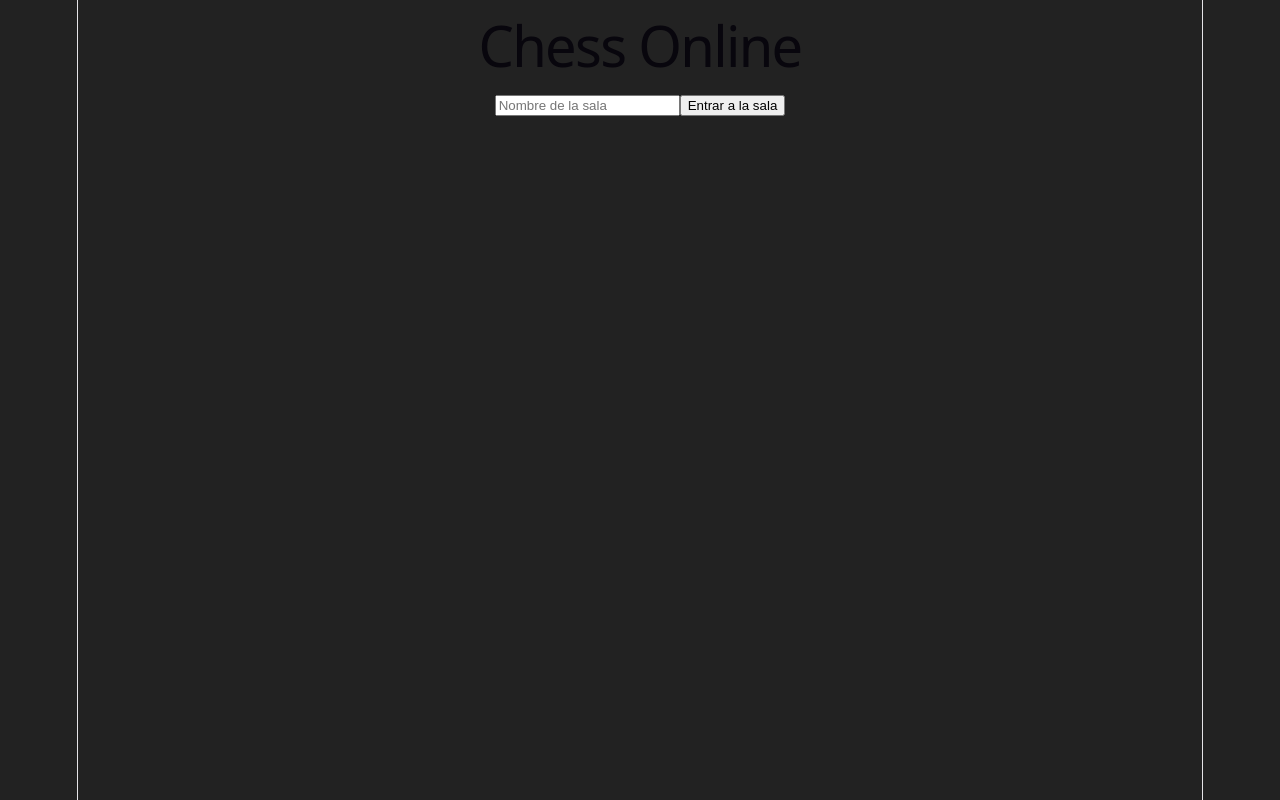
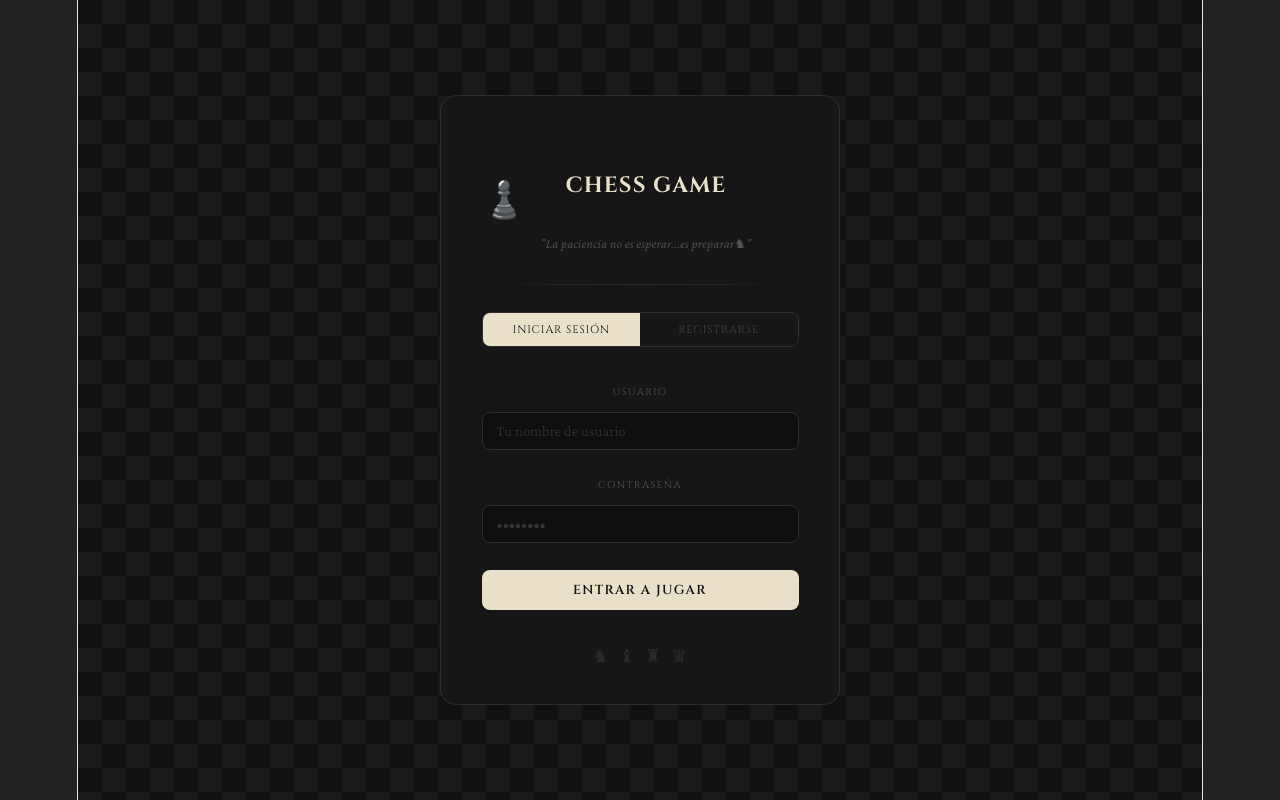
Before and after one commit to DannyWick18/Examen1-con-nodejs, a React (Vite) app in the folder client/: page / in a window 1280 px wide. Built offline with nearby package versions, Linux system fonts and the light colour scheme; no server answers.

Commit message:
sockets-lajedrez

```diff
--- a/client/src/App.css
+++ b/client/src/App.css
@@ -29,6 +29,7 @@ body {
     justify-content: center;
     align-items: center;
 
+    font-family: 'Cinzel', serif;
     font-size: 50px;
     font-weight: bold;
 
@@ -48,7 +49,7 @@ body {
 }
 
 .selected {
-    outline: 5px solid maroon;
+    outline: 5px solid brown;
 }
 
 .square {
@@ -62,6 +63,7 @@ body {
     top: 2px;
     left: 4px;
 
+    font-family: 'Cinzel', serif;
     font-size: 12px;
     font-weight: bold;
 
--- a/client/src/App.jsx
+++ b/client/src/App.jsx
@@ -1,11 +1,28 @@
-//import Home from "./pages/Home";
+// src/App.jsx
+import React, { useState } from 'react';
+import Login from "./pages/Login";
 import Board from "./components/gameplay";
 
 function App() {
+  // Este estado controla si el usuario ya inició sesión (empieza en false)
+  const [isAuthenticated, setIsAuthenticated] = useState(false);
 
-  //return <Home />;
-  return <Board />;
+  // Esta función cambia el estado a true cuando el login es correcto
+  const handleLoginSuccess = () => {
+    setIsAuthenticated(true);
+  };
 
+  return (
+    <>
+      {!isAuthenticated ? (
+        // Si NO está autenticado, le mostramos la pantalla elegante de Login
+        <Login onLoginSuccess={handleLoginSuccess} />
+      ) : (
+        // Si SÍ está autenticado, entra a tu juego de Ajedrez
+        <Board />
+      )}
+    </>
+  );
 }
 
 export default App;
--- a/client/src/main.jsx
+++ b/client/src/main.jsx
@@ -1,10 +1,8 @@
 import { StrictMode } from 'react'
 import { createRoot } from 'react-dom/client'
 import './index.css'
+import './App.css';
 import App from './App.jsx'
-
-// Nuevo
-import './App.css'
 
 createRoot(document.getElementById('root')).render(
   <StrictMode>
--- /dev/null
+++ b/client/src/pages/Login.css
@@ -0,0 +1,166 @@
+@import url('https://fonts.googleapis.com/css2?family=Cinzel:wght@400;600;700&family=Crimson+Pro:ital,wght@0,300;0,400;1,300&display=swap');
+
+* { box-sizing: border-box; margin: 0; padding: 0; }
+
+.login-bg {
+  min-height: 100vh;
+  background-color: #0f0f0f;
+  background-image: repeating-conic-gradient(#1a1a1a 0% 25%, #111 0% 50%);
+  background-size: 48px 48px;
+  display: flex;
+  align-items: center;
+  justify-content: center;
+  padding: 1.5rem;
+}
+
+.login-card {
+  background: #161616;
+  border: 1px solid #2e2e2e;
+  border-radius: 16px;
+  padding: 2.5rem 2.25rem 2rem;
+  width: 100%;
+  max-width: 400px;
+}
+
+/* Header */
+.login-header {
+  display: flex;
+  align-items: center;
+  gap: 14px;
+  margin-bottom: 1.5rem;
+}
+
+.login-crown {
+  font-size: 36px;
+  line-height: 1;
+}
+
+.login-title {
+  font-family: 'Cinzel', serif;
+  font-size: 22px;
+  font-weight: 700;
+  color: #e8e0c8;
+  letter-spacing: 0.05em;
+}
+
+.login-tagline {
+  font-family: 'Crimson Pro', serif;
+  font-size: 13px;
+  font-weight: 300;
+  font-style: italic;
+  color: #555;
+  margin-top: 2px;
+}
+
+.login-divider {
+  height: 1px;
+  background: linear-gradient(90deg, transparent, #2e2e2e, transparent);
+  margin-bottom: 1.5rem;
+}
+
+/* Tabs */
+.login-tabs {
+  display: flex;
+  gap: 0;
+  margin-bottom: 1.75rem;
+  border: 1px solid #2e2e2e;
+  border-radius: 8px;
+  overflow: hidden;
+}
+
+.login-tab {
+  flex: 1;
+  background: transparent;
+  border: none;
+  padding: 9px 0;
+  font-family: 'Cinzel', serif;
+  font-size: 11px;
+  font-weight: 400;
+  letter-spacing: 0.08em;
+  color: #444;
+  cursor: pointer;
+  transition: background 0.2s, color 0.2s;
+}
+
+.login-tab.active {
+  background: #e8e0c8;
+  color: #0f0f0f;
+}
+
+/* Fields */
+.login-field {
+  margin-bottom: 1.25rem;
+}
+
+.login-label {
+  display: block;
+  font-family: 'Cinzel', serif;
+  font-size: 10px;
+  font-weight: 400;
+  letter-spacing: 0.14em;
+  color: #555;
+  margin-bottom: 7px;
+}
+
+.login-input {
+  width: 100%;
+  background: #0f0f0f;
+  border: 1px solid #2e2e2e;
+  border-radius: 8px;
+  padding: 10px 14px;
+  color: #e8e0c8;
+  font-family: 'Crimson Pro', serif;
+  font-size: 15px;
+  font-weight: 300;
+  outline: none;
+  transition: border-color 0.2s;
+}
+
+.login-input::placeholder { color: #333; }
+.login-input:focus { border-color: #555; }
+
+/* Error */
+.login-error {
+  font-family: 'Crimson Pro', serif;
+  font-size: 13px;
+  color: #c0392b;
+  margin-bottom: 1rem;
+  text-align: center;
+}
+
+/* Button */
+.login-btn {
+  width: 100%;
+  background: #e8e0c8;
+  color: #0f0f0f;
+  border: none;
+  border-radius: 8px;
+  padding: 11px 0;
+  font-family: 'Cinzel', serif;
+  font-size: 13px;
+  font-weight: 600;
+  letter-spacing: 0.1em;
+  cursor: pointer;
+  transition: opacity 0.15s, transform 0.1s;
+  margin-top: 0.25rem;
+}
+
+.login-btn:hover { opacity: 0.85; }
+.login-btn:active { transform: scale(0.98); }
+
+/* Decorative pieces */
+.login-pieces {
+  display: flex;
+  justify-content: center;
+  gap: 10px;
+  margin-top: 1.75rem;
+}
+
+.login-piece {
+  font-size: 18px;
+  color: #2a2a2a;
+  cursor: default;
+  transition: color 0.2s;
+}
+
+.login-piece:hover { color: #555; }
--- /dev/null
+++ b/client/src/pages/Login.jsx
@@ -0,0 +1,116 @@
+import React, { useState } from 'react';
+import './Login.css';
+
+const Login = ({ onLoginSuccess }) => {
+  const [isLoginTab, setIsLoginTab] = useState(true);
+  const [username, setUsername] = useState('');
+  const [password, setPassword] = useState('');
+  const [email, setEmail] = useState('');
+
+  const handleSubmit = (e) => {
+    e.preventDefault();
+
+    if (isLoginTab) {
+      // Simulación de Login
+      if (username.trim() && password.trim()) {
+        onLoginSuccess(); // Te lleva al Home de tu ajedrez
+      }
+    } else {
+      // Simulación de Registro
+      alert('¡Cuenta creada con éxito! Ahora puedes iniciar sesión.');
+      setIsLoginTab(true); // Cambia automáticamente a la pestaña de Iniciar Sesión
+    }
+  };
+
+  return (
+    <div className="login-bg">
+      <div className="login-card">
+
+        {/* Encabezado del Login */}
+        <div className="login-header">
+          <span className="login-crown">♟️</span>
+          <div>
+            <h1 className="login-title">CHESS GAME</h1>
+            <p className="login-tagline">"La paciencia no es esperar...es preparar♞"</p>
+          </div>
+        </div>
+
+        <div className="login-divider"></div>
+
+        {/* Pestañas (Tabs) */}
+        <div className="login-tabs">
+          <button
+            type="button"
+            className={`login-tab ${isLoginTab ? 'active' : ''}`}
+            onClick={() => setIsLoginTab(true)}
+          >
+            INICIAR SESIÓN
+          </button>
+          <button
+            type="button"
+            className={`login-tab ${!isLoginTab ? 'active' : ''}`}
+            onClick={() => setIsLoginTab(false)}
+          >
+            REGISTRARSE
+          </button>
+        </div>
+
+        {/* Formulario */}
+        <form onSubmit={handleSubmit}>
+          <div className="login-field">
+            <label className="login-label">USUARIO</label>
+            <input
+              type="text"
+              className="login-input"
+              placeholder="Tu nombre de usuario"
+              value={username}
+              onChange={(e) => setUsername(e.target.value)}
+              required
+            />
+          </div>
+
+          {!isLoginTab && (
+            <div className="login-field">
+              <label className="login-label">CORREO ELECTRÓNICO</label>
+              <input
+                type="email"
+                className="login-input"
+                placeholder="ejemplo@correo.com"
+                value={email}
+                onChange={(e) => setEmail(e.target.value)}
+                required
+              />
+            </div>
+          )}
+
+          <div className="login-field">
+            <label className="login-label">CONTRASEÑA</label>
+            <input
+              type="password"
+              className="login-input"
+              placeholder="••••••••"
+              value={password}
+              onChange={(e) => setPassword(e.target.value)}
+              required
+            />
+          </div>
+
+          <button type="submit" className="login-btn">
+            {isLoginTab ? 'ENTRAR A JUGAR' : 'CREAR CUENTA'}
+          </button>
+        </form>
+
+        {/* Piezas decorativas del fondo de tu CSS */}
+        <div className="login-pieces">
+          <span className="login-piece">♞</span>
+          <span className="login-piece">♝</span>
+          <span className="login-piece">♜</span>
+          <span className="login-piece">♛</span>
+        </div>
+
+      </div>
+    </div>
+  );
+};
+
+export default Login;
```
